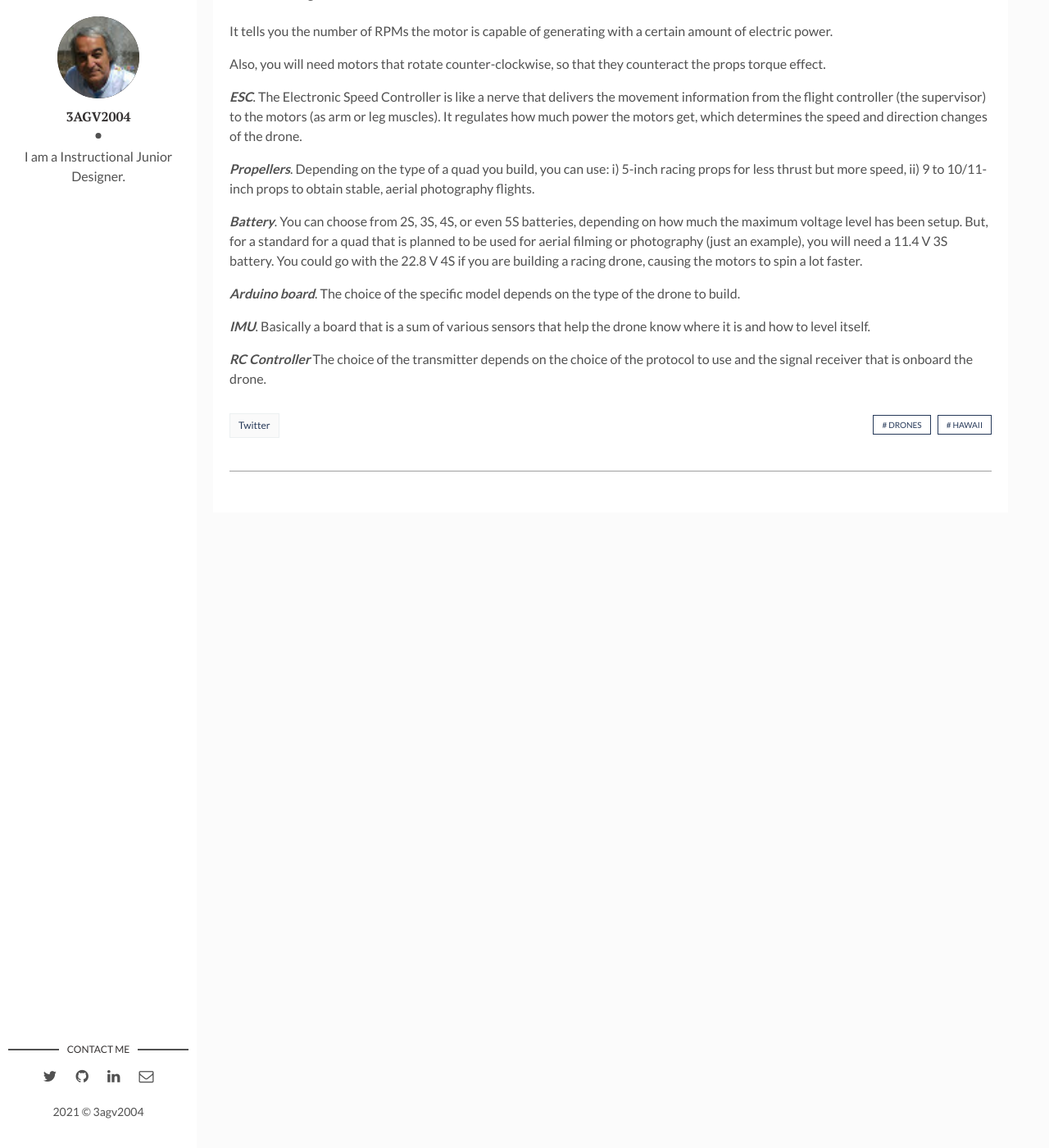
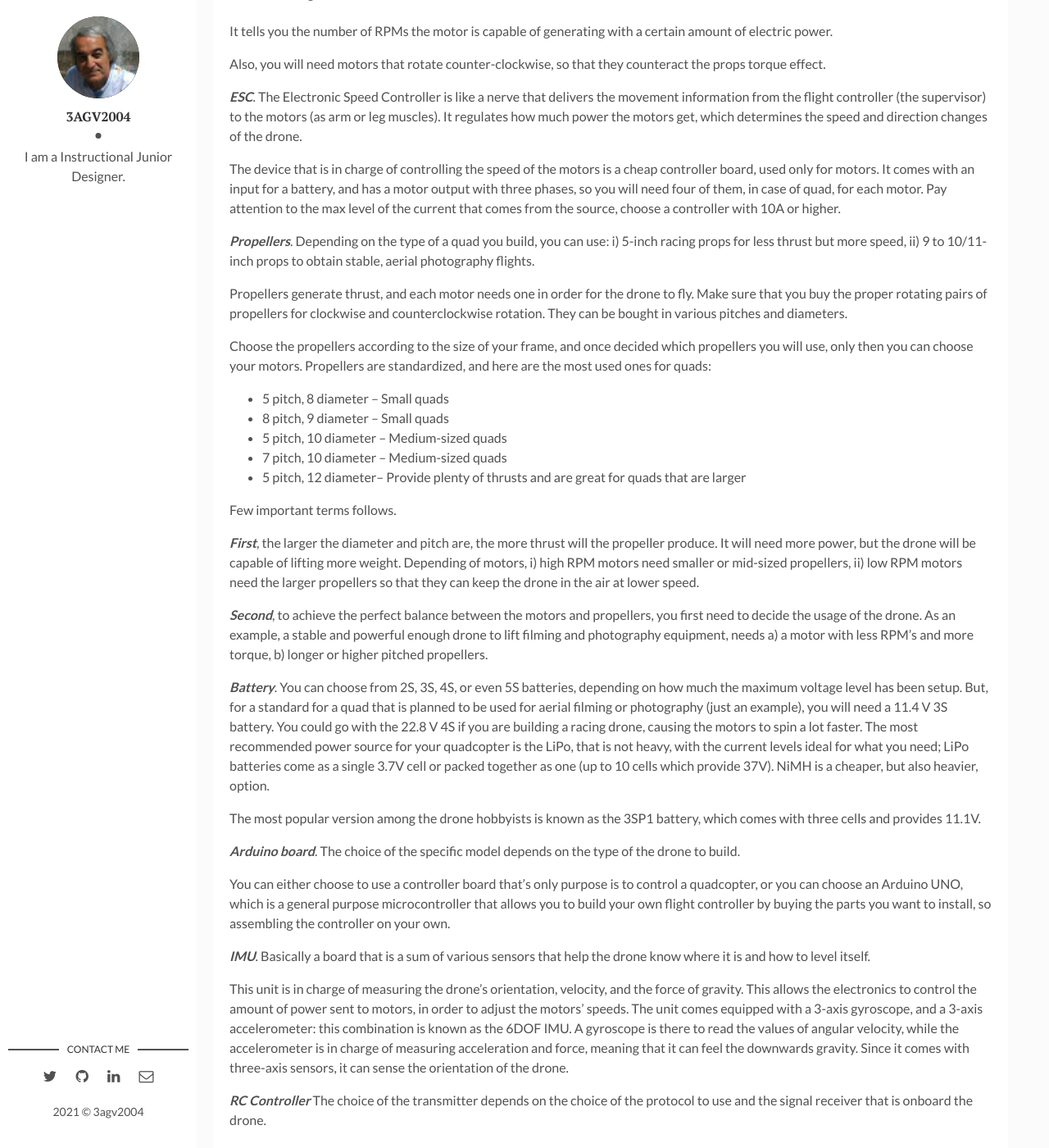
Before and after one commit to ROBOTICronics/ROBOTICronics.github.io, a Jekyll site: the page built from _posts/2017-04-06-how-i-rest-from-work.markdown, in a window 1280 px wide and 1400 px high, scrolled down 9140 px. Shown: the whole window at 82% size. Built offline with Jekyll 4.4.1, drawn with Linux system fonts in a browser that asks for light colours; comment, search, counter and statistics services are not loaded; before the commit the page ends 9785 px from its top, so only the background shows below that; some of the changed text lies outside the part shown.

Commit message:
Update 2017-04-06-how-i-rest-from-work.markdown

```diff
--- a/_posts/2017-04-06-how-i-rest-from-work.markdown
+++ b/_posts/2017-04-06-how-i-rest-from-work.markdown
@@ -151,12 +151,45 @@
 
 ***ESC***. The Electronic Speed Controller is like a nerve that delivers the movement information from the flight controller (the supervisor) to the motors (as arm or leg muscles). It regulates how much power the motors get, which determines the speed and direction changes of the drone.
 
+The device that is in charge of controlling the speed of the motors is a cheap controller board, used only for motors. It comes with an input for a battery, and has a motor output with three phases, so you will need four of them, in case of quad, for each motor. Pay attention to the max level of the current that comes from the source, choose a controller with 10A or higher.
+
 ***Propellers***. Depending on the type of a quad you build, you can use: i) 5-inch racing props for less thrust but more speed, ii) 9 to 10/11-inch props to obtain stable, aerial photography flights.
 
+Propellers generate thrust, and each motor needs one in order for the drone to fly. Make sure that you buy the proper rotating pairs of propellers for clockwise and counterclockwise rotation. They can be bought in various pitches and diameters.
+
+Choose the propellers according to the size of your frame, and once decided which propellers you will use, only then you can choose your motors. Propellers are standardized, and here are the most used ones for quads:
+
+* 5 pitch, 8 diameter – Small quads
+* 8 pitch, 9 diameter – Small quads
+* 5 pitch, 10 diameter – Medium-sized quads
+* 7 pitch, 10 diameter – Medium-sized quads
+* 5 pitch, 12 diameter– Provide plenty of thrusts and are great for quads that are larger
+
+Few important terms follows.
+
+***First***, the larger the diameter and pitch are, the more thrust will the propeller produce. It will need more power, but the drone will be capable of lifting more weight. Depending of motors, i) high RPM motors need smaller or mid-sized propellers, ii) low RPM motors need the larger propellers so that they can keep the drone in the air at lower speed.
+
+***Second***, to achieve the perfect balance between the motors and propellers, you first need to decide the usage of the drone. As an example, a stable and powerful enough drone to lift filming and photography equipment,  needs a) a motor with less RPM’s and more torque, b) longer or higher pitched propellers.
+
 ***Battery***. You can choose from 2S, 3S, 4S, or even 5S batteries, depending on how much the maximum voltage level has been setup. But, for a standard for a quad that is planned to be used for aerial filming or photography (just an example), you will need a 11.4 V 3S battery. You could go with the 22.8 V 4S if you are building a racing drone, causing the motors to spin a lot faster.
+The most recommended power source for your quadcopter is the LiPo, that is not heavy, with the current levels ideal for what you need; LiPo batteries come as a single 3.7V cell or packed together as one (up to 10 cells which provide 37V). NiMH is a cheaper, but also heavier, option.
+
+The most popular version among the drone hobbyists is known as the 3SP1 battery, which comes with three cells and provides 11.1V.
 
 ***Arduino board***. The choice of the specific model depends on the type of the drone to build.
 
+You can either choose to use a controller board that’s only purpose is to control a quadcopter, or you can choose an Arduino UNO, which is a general purpose microcontroller that allows you to build your own flight controller by buying the parts you want to install, so assembling the controller on your own.
+
 ***IMU***. Basically a board that is a sum of various sensors that help the drone know where it is and how to level itself.
 
+This unit is in charge of measuring the drone’s orientation, velocity, and the force of gravity. This allows the electronics to control the amount of power sent to motors, in order to adjust the motors’ speeds. The unit comes equipped with a 3-axis gyroscope, and a 3-axis accelerometer: this combination is known as the 6DOF IMU. A gyroscope is there to read the values of angular velocity, while the accelerometer is in charge of measuring acceleration and force, meaning that it can feel the downwards gravity. Since it comes with three-axis sensors, it can sense the orientation of the drone.
+
 ***RC Controller*** The choice of the transmitter depends on the choice of the protocol to use and the signal receiver that is onboard the drone.
+
+The most common way of programming and controlling a drone is through an RC transmitter. You can usually choose between two modes, Acrobatic or Stable.
+
+* ***Acrobatic*** For controlling the drone in Acrobatic mode, the Gyroscope is the only one which sends the values to processing. In this case, the controlling sticks are there only for controlling and setting the speed of rotation for the three axes, and if you let go of them, the values are not re-balanced automatically. This comes in handy for those who want to perform aerial stunts, because tilting the drone a bit is possible, and after the release of the sticks, the quad keeps the position. It’s not a good mode for beginners because it is quite difficult to control your quad in this mode. Basically, the more skill you have at controlling the drone, the less help you will likely want with stability.
+
+* ***Stable*** So when you’re a beginner drone user, use the second mode of control, because for determining the drone’s orientation, every single sensor works in this mode. The motor speeds will be controlled automatically, and the drone will be balanced on its own.
+
+*
```
Also changed, not shown: other parts of _posts/2017-04-06-how-i-rest-from-work.markdown (+1 -1 lines).
